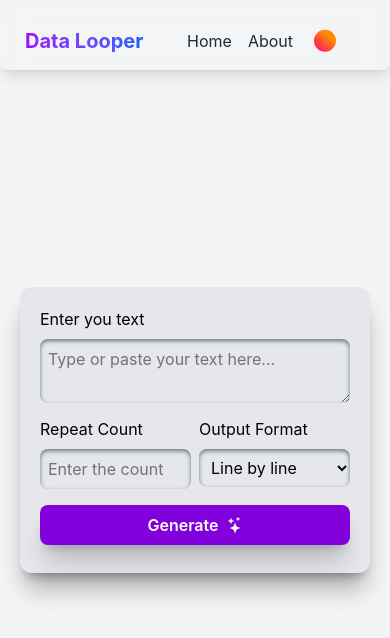
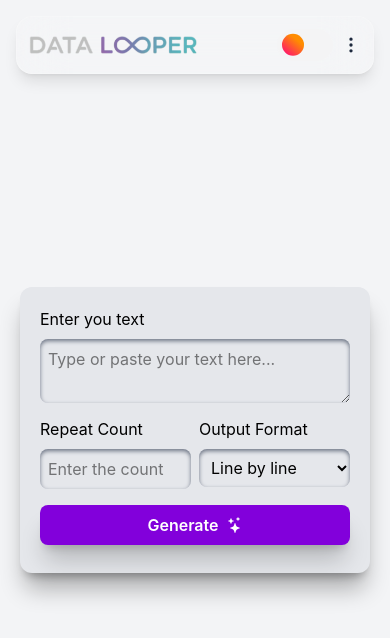
Before and after one commit to Emil-Binoy/data-looper, a React (Vite) app: page / in a window 390 px wide. Shown: the top 638 px of the page. Built offline with nearby package versions, Linux system fonts and the light colour scheme.

Commit message:
feat: add logo to navbar and fix visibility in light mode

```diff
--- a/src/components/Navbar.jsx
+++ b/src/components/Navbar.jsx
@@ -1,41 +1,69 @@
-import React from 'react'
-import Switch from './Switch'
+import React, { useState } from 'react';
+import Switch from './Switch';
 import { Link } from "react-router-dom";
-
+import { FiMoreVertical, FiX } from 'react-icons/fi';
+import logo from "../assets/logo.png";
 
 const Navbar = () => {
+  const [isOpen, setIsOpen] = useState(false);
+
   return (
-    <div className="fixed top-0 left-0 w-full z-50 flex justify-center ">
-
+    <div className="fixed top-0 left-0 w-full z-50 flex justify-center px-4">
       <div className="
         w-full max-w-3xl
-        flex justify-between items-center
-        px-6 py-3
-        text-gray-800 dark:text-white
-        backdrop-blur-md
-        border border-white/10
-        rounded-lg
-        mt-3
+        mt-4
+        backdrop-blur-xl
+        bg-white/10
+        border border-white/20 dark:border-white/10
+        rounded-2xl
         shadow-lg
-        bg-bg-white/10
+        transition-all duration-300
       ">
+        <div className="flex justify-between items-center px-3 py-3">
 
-        <Link to="/" className="text-xl font-bold bg-clip-text text-transparent bg-gradient-to-r from-purple-600 to-blue-600 dark:from-purple-400 dark:to-blue-400">Data Looper</Link>
+          <Link to="/" className="flex items-center">
+            <img
+              src={logo}
+              alt="Data Looper"
+              className="h-[1.1em] w-auto object-contain invert-25 dark:invert-0"
+            />
+          </Link>
 
-        <div className="flex gap-4 items-center">
-          <Link to="/" className="hover:text-purple-400">
-            Home
-          </Link>
-          <Link to="/About" className="hover:text-purple-400">
-            About
-          </Link>
-          <Switch/>
+          <div className="flex items-center gap-2 sm:gap-4">
+
+            <div className="hidden md:flex gap-6 items-center text-sm font-medium text-slate-800 dark:text-slate-200 mr-2">
+              <Link to="/" className="hover:text-purple-600 transition-colors">Home</Link>
+              <Link to="/About" className="hover:text-purple-600 transition-colors">About</Link>
+            </div>
+
+            <Switch />
+
+            <button
+              onClick={() => setIsOpen(!isOpen)}
+              className="md:hidden flex items-center justify-center text-slate-800 dark:text-white hover:bg-slate-200/50 dark:hover:bg-white/10 rounded-full transition-colors"
+            >
+              {isOpen ? <FiX size={20} /> : <FiMoreVertical size={20} />}
+            </button>
+          </div>
+        </div>
+
+        <div className={`
+          md:hidden overflow-hidden transition-all duration-300 ease-in-out
+          ${isOpen ? 'max-h-32 border-t border-slate-200 dark:border-white/5' : 'max-h-0'}
+        `}>
+          <div className="flex flex-col py-3 px-6 space-y-3 text-sm font-medium text-slate-800 dark:text-slate-200">
+            <Link to="/" onClick={() => setIsOpen(false)} className="hover:text-purple-600 w-full py-1">
+              Home
+            </Link>
+            <Link to="/About" onClick={() => setIsOpen(false)} className="hover:text-purple-600 w-full py-1">
+              About
+            </Link>
+          </div>
         </div>
 
       </div>
+    </div>
+  );
+};
 
-    </div>
-  )
-}
-
-export default Navbar
+export default Navbar;
--- a/src/pages/About.jsx
+++ b/src/pages/About.jsx
@@ -1,6 +1,7 @@
 import React from 'react';
 import { FiRepeat, FiZap, FiLayout, FiTerminal, FiMail, FiGithub, FiGlobe, FiLinkedin  } from 'react-icons/fi';
 import { HiOutlineSparkles, HiOutlineRocketLaunch, HiOutlineShieldCheck } from 'react-icons/hi2';
+import logo from "../assets/logo.png"
 
 const About = () => {
   const features = [
@@ -34,7 +35,9 @@ const About = () => {
 
         <div className="max-w-4xl mx-auto text-center relative z-10">
           <h1 className="text-5xl md:text-6xl font-bold tracking-tight text-slate-900 dark:text-white mb-6">
-            About <span className="bg-clip-text text-transparent bg-linear-to-r from-purple-600 to-blue-600 dark:from-purple-400 dark:to-blue-400">Data Looper</span>
+            About <span className="flex justify-center mt-5">
+              <img src={logo} alt="logo"className='h-auto w-auto invert-25 dark:invert-0 ' />
+            </span>
           </h1>
           <p className="text-xl text-slate-500 dark:text-slate-400 max-w-2xl mx-auto leading-relaxed">
             The minimal power-tool for generating repeated, formatted, and structured text without the manual grind.
--- a/src/pages/Home.jsx
+++ b/src/pages/Home.jsx
@@ -48,7 +48,7 @@ const Home = () => {
         navigator.clipboard.writeText(result)
         .then(()=>{
             setCopied(true);
-            setTimeout(()=> setCopied(false),3000);
+            setTimeout(()=> setCopied(false),2500);
         })
         .catch(()=>{
             alert("failed to copy");
```
Also changed, not shown: src/assets/logo.png (added).
